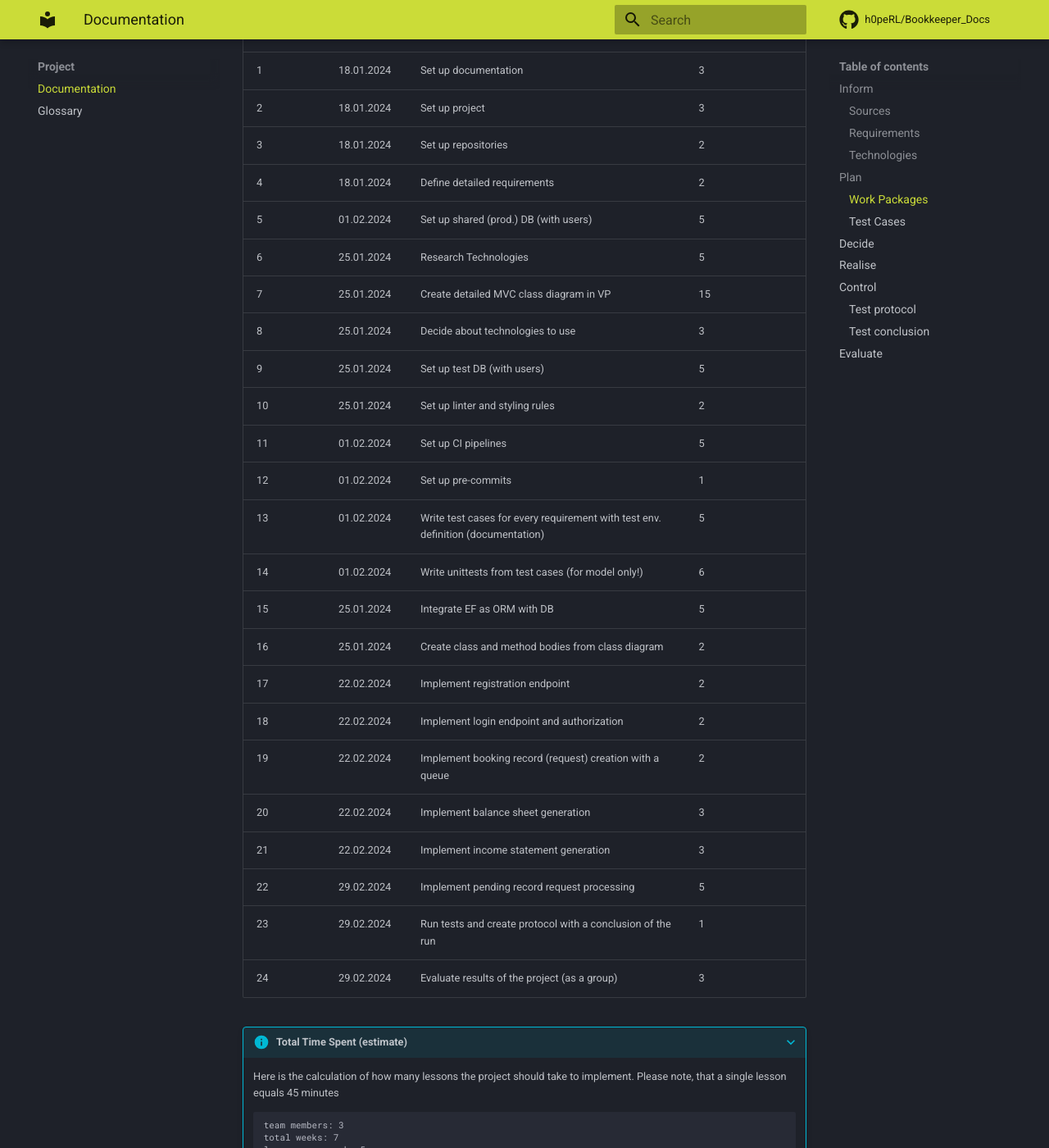
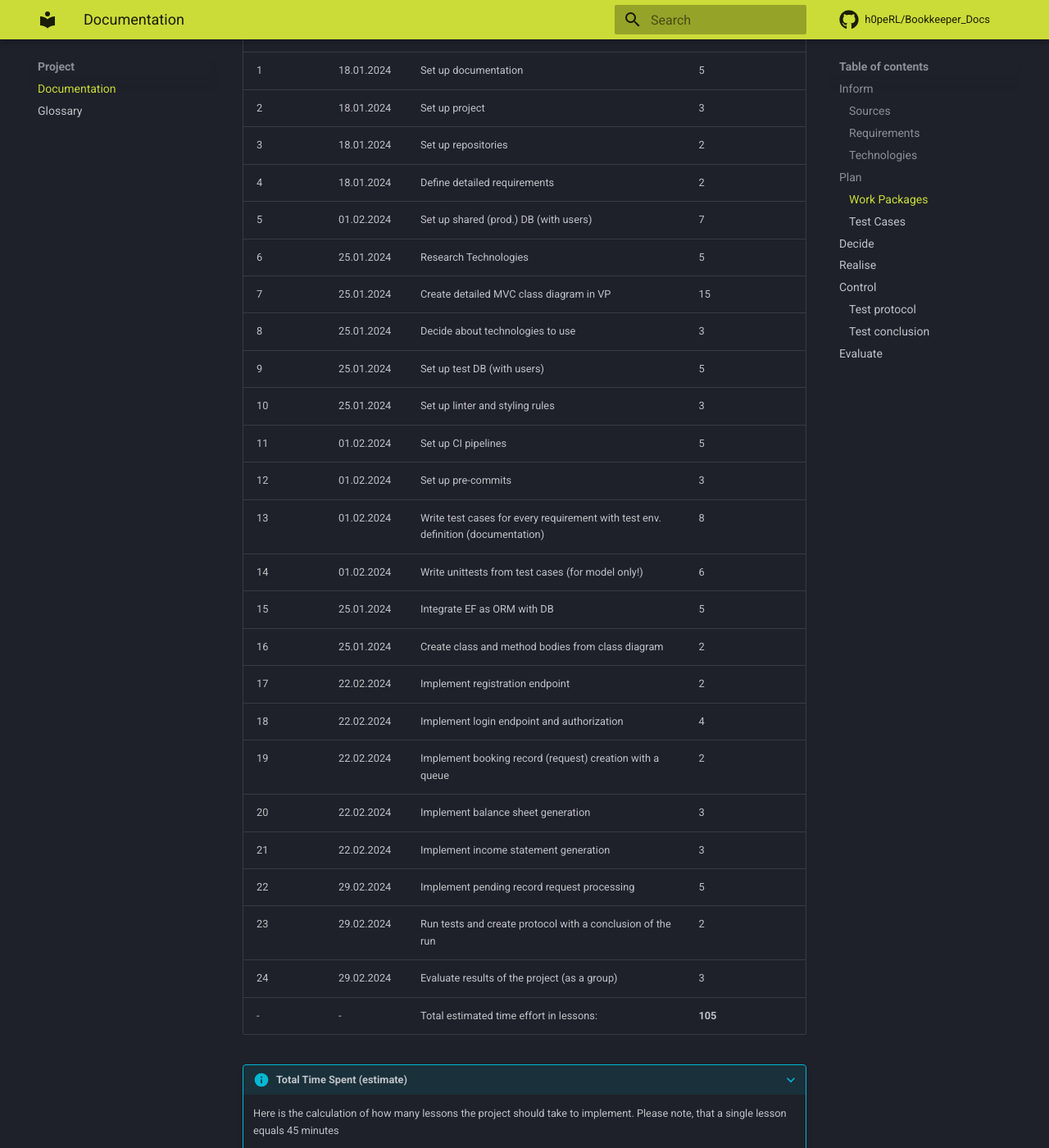
Before and after one commit to h0peRL/Bookkeeper_Docs, an MkDocs documentation site: the page built from docs/project/documentation.md, in a window 1280 px wide and 1400 px high, scrolled down 1644 px. Shown: the whole window at 82% size. Built offline with MkDocs 1.6.1 and Material for MkDocs 9.7.7, drawn with Linux system fonts in a browser that asks for light colours; comment, search, counter and statistics services are not loaded.

Commit message:
adjust times to match total of calculation
adjust the roughly estimated time to match up with the calculation

```diff
--- a/docs/project/documentation.md
+++ b/docs/project/documentation.md
@@ -35,30 +35,31 @@
 | Nr. | Due Date   | Description                                                                      | Estimated Time (45 min.) |
 | --- | ---------- | -------------------------------------------------------------------------------- | ------------------------ |
 | 0   | 25.01.2024 | Create table with work packages                                                  | 2                        |
-| 1   | 18.01.2024 | Set up documentation                                                             | 3                        |
+| 1   | 18.01.2024 | Set up documentation                                                             | 5                        |
 | 2   | 18.01.2024 | Set up project                                                                   | 3                        |
 | 3   | 18.01.2024 | Set up repositories                                                              | 2                        |
 | 4   | 18.01.2024 | Define detailed requirements                                                     | 2                        |
-| 5   | 01.02.2024 | Set up shared (prod.) DB (with users)                                            | 5                        |
+| 5   | 01.02.2024 | Set up shared (prod.) DB (with users)                                            | 7                        |
 | 6   | 25.01.2024 | Research Technologies                                                            | 5                        |
 | 7   | 25.01.2024 | Create detailed MVC class diagram in VP                                          | 15                       |
 | 8   | 25.01.2024 | Decide about technologies to use                                                 | 3                        |
 | 9   | 25.01.2024 | Set up test DB (with users)                                                      | 5                        |
-| 10  | 25.01.2024 | Set up linter and styling rules                                                  | 2                        |
+| 10  | 25.01.2024 | Set up linter and styling rules                                                  | 3                        |
 | 11  | 01.02.2024 | Set up CI pipelines                                                              | 5                        |
-| 12  | 01.02.2024 | Set up pre-commits                                                               | 1                        |
-| 13  | 01.02.2024 | Write test cases for every requirement with test env. definition (documentation) | 5                        |
+| 12  | 01.02.2024 | Set up pre-commits                                                               | 3                        |
+| 13  | 01.02.2024 | Write test cases for every requirement with test env. definition (documentation) | 8                        |
 | 14  | 01.02.2024 | Write unittests from test cases (for model only!)                                | 6                        |
 | 15  | 25.01.2024 | Integrate EF as ORM with DB                                                      | 5                        |
 | 16  | 25.01.2024 | Create class and method bodies from class diagram                                | 2                        |
 | 17  | 22.02.2024 | Implement registration endpoint                                                  | 2                        |
-| 18  | 22.02.2024 | Implement login endpoint and authorization                                       | 2                        |
+| 18  | 22.02.2024 | Implement login endpoint and authorization                                       | 4                        |
 | 19  | 22.02.2024 | Implement booking record (request) creation with a queue                         | 2                        |
 | 20  | 22.02.2024 | Implement balance sheet generation                                               | 3                        |
 | 21  | 22.02.2024 | Implement income statement generation                                            | 3                        |
 | 22  | 29.02.2024 | Implement pending record request processing                                      | 5                        |
-| 23  | 29.02.2024 | Run tests and create protocol with a conclusion of the run                       | 1                        |
+| 23  | 29.02.2024 | Run tests and create protocol with a conclusion of the run                       | 2                        |
 | 24  | 29.02.2024 | Evaluate results of the project (as a group)                                     | 3                        |
+| -   | -          | Total estimated time effort in lessons:                                          | **105**                  |
 
 ???+ info "Total Time Spent (estimate)"
 
```
